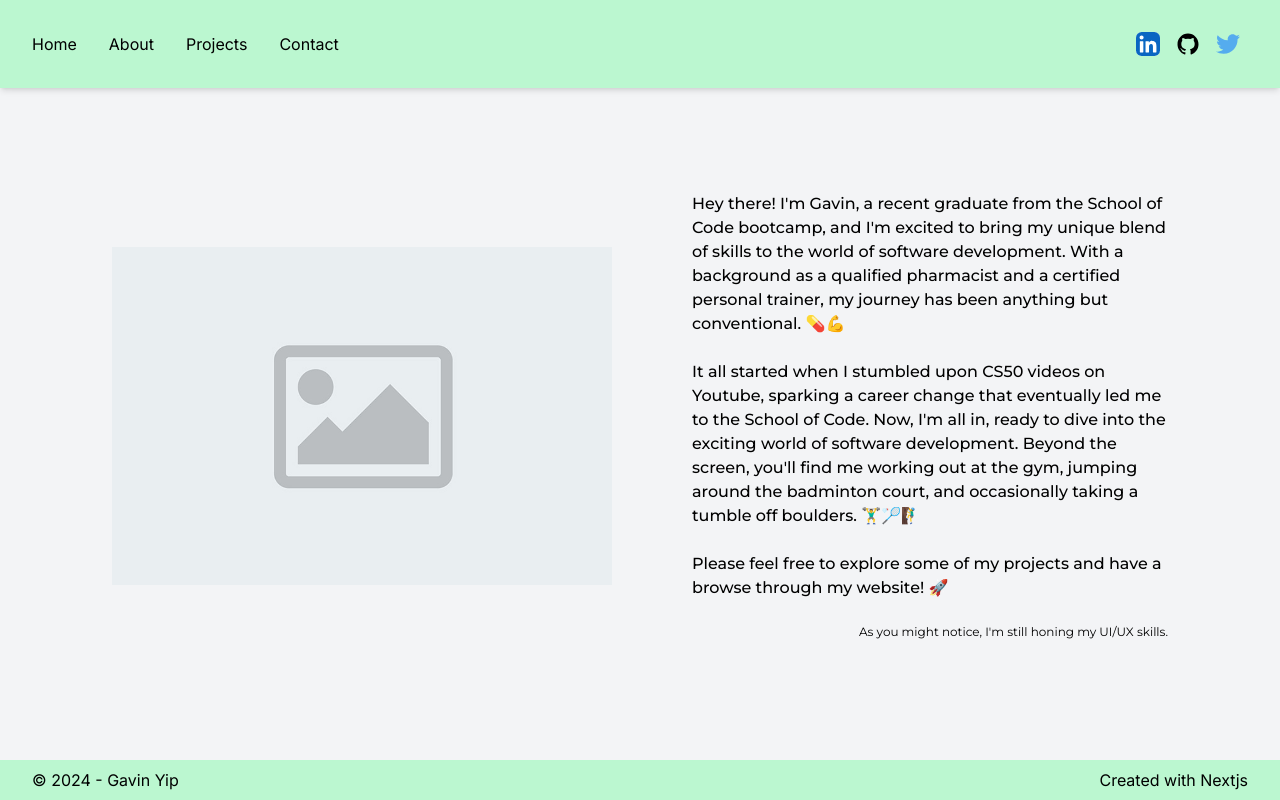
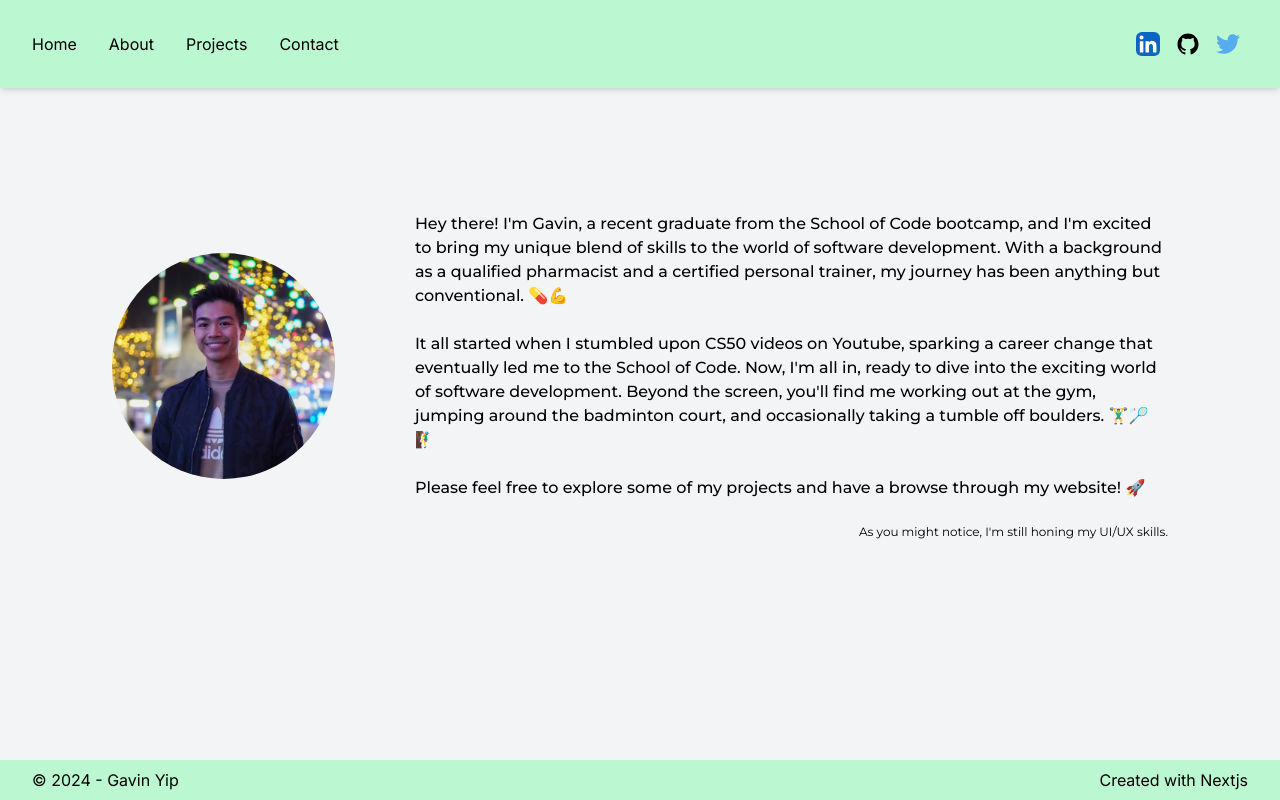
Before and after one commit to Gavinpiy/portfolio, a Next.js app: page / in a window 1280 px wide. Built offline with nearby package versions, Linux system fonts and the light colour scheme.

Commit message:
added pic

```diff
--- a/app/about/page.jsx
+++ b/app/about/page.jsx
@@ -2,7 +2,7 @@ const About = () => {
   return (
     <div className=" flex flex-col justify-center items-center flex-wrap gap-8 w-full h-full pt-12 font-montserrat">
       <h1 className="font-semibold">About Me</h1>
-      <p className="flex justify-center px-8">
+      <p className="flex justify-center px-8 lg:px-40">
         I earned my Master's in Pharmacy from King's College London and worked
         as a pharmacist at UCL Hospital during the pandemic. Seeking a career
         change, I initially considered becoming a personal trainer and obtained
@@ -128,7 +128,7 @@ const About = () => {
           />
         </a>
       </p>
-      <p className="pb-10 sm:pb-20">Always learning more!</p>
+      <p className="pb-10 sm:pb-20 ">Always learning more!</p>
     </div>
   );
 };
--- a/app/home/page.jsx
+++ b/app/home/page.jsx
@@ -3,15 +3,12 @@ import AnimateText from "../../components/AnimateText";
 const Home = () => {
   return (
     <>
-      <main className=" p-8 sm:p-8 md:p-18 lg:p-28 flex flex-col md:flex-row justify-center pt-18 items-center h-full font-montserrat sm:gap-10 md:gap-12 lg:gap-20 pb-20">
-        <Image
-          src="/images/placeholder.jpg"
-          alt="Picture"
-          width={500}
-          height={500}
-        />
+      <main className="p-8 sm:p-8 md:p-18 lg:p-28 flex flex-col md:flex-row justify-center pt-18 items-center h-full font-montserrat sm:gap-10 md:gap-12 lg:gap-20 pb-20">
+        <div className="rounded-full overflow-hidden inline-block">
+          <Image src="/images/me.png" alt="Picture" width={250} height={250} />
+        </div>
         <div className="w-full md:w-4/5 gap-6 flex flex-col ">
-          <p className="font-medium">
+          <p className="font-medium pt-5">
             Hey there! I'm Gavin, a recent graduate from the School of Code
             bootcamp, and I'm excited to bring my unique blend of skills to the
             world of software development. With a background as a qualified
--- a/app/template.jsx
+++ b/app/template.jsx
@@ -13,7 +13,7 @@ export default function Template({ children }) {
       <header className="fixed top-0 w-full z-10">
         <Header />
       </header>
-      <main className=" pt-14 h-full bg-gray-100 md:pt-10 lg:pt-20">
+      <main className="flex-grow pt-14 pb-10 lg:pb-20 bg-gray-100 md:pt-10 lg:pt-20">
         <motion.main
           variants={variants}
           initial="hidden"
```
Also changed, not shown: public/images/me.png (added).
